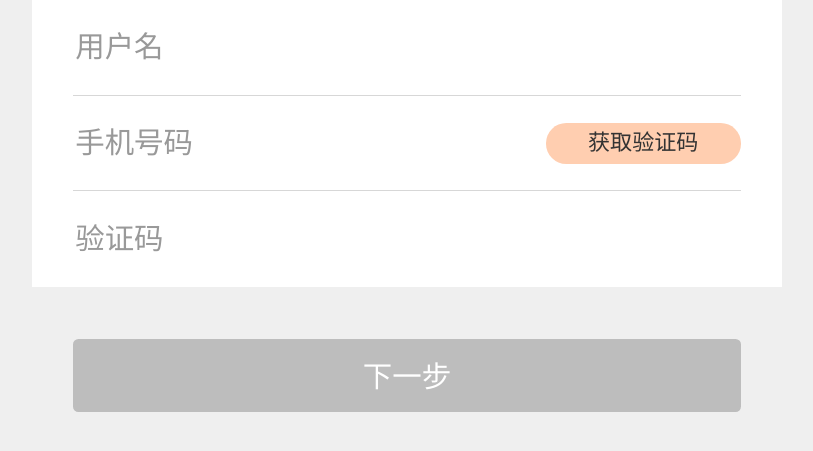
After one commit to BetasPrivate/wxseat, a CakePHP app: the page made by app/View/Users/sign_in.ctp in a window 1280 px wide. The commit adds this page. Shown: the top 451 px of the page, without its empty margins (233-1046 px from the left). Run offline with PHP 8.4 and a stand-in for CakePHP, Linux system fonts and the light colour scheme; the template is opened without the code that fills it, so the values that code supplies are empty; some libraries are stand-ins or nearby versions.

Commit message:
possbile to reg and login

```diff
--- a/app/Config/bootstrap.php
+++ b/app/Config/bootstrap.php
@@ -90,6 +90,8 @@ Cache::config('default', array('engine' => 'File'));
  *
  * ));
  */
+require('../Lib/Utility.php');
+
 Configure::write('Dispatcher.filters', array(
 	'AssetDispatcher',
 	'CacheDispatcher'
--- a/app/Config/routes.php
+++ b/app/Config/routes.php
@@ -25,7 +25,7 @@
  * its action called 'display', and we pass a param to select the view file
  * to use (in this case, /app/View/Pages/home.ctp)...
  */
-	Router::connect('/', array('controller' => 'seats', 'action' => 'index'));
+	Router::connect('/', array('controller' => 'users', 'action' => 'login'));
 /**
  * ...and connect the rest of 'Pages' controller's URLs.
  */
--- /dev/null
+++ b/app/View/Users/get_verfication_code.ctp
@@ -0,0 +1 @@
+<?php echo json_encode($result);?>
--- a/app/View/Users/login.ctp
+++ b/app/View/Users/login.ctp
@@ -87,7 +87,7 @@
             <input type="submit" value="确定"/>
         </form>
         <h2>
-        	<a href="#" class="a_1">找回密码</a>|<a href="zhuce.html" class="a_2">免费注册</a>
+        	<a href="#" class="a_1">找回密码</a>|<a href="/users/signIn" class="a_2">免费注册</a>
         </h2>
     </div>
 </body>
--- /dev/null
+++ b/app/View/Users/sign_in.ctp
@@ -0,0 +1,169 @@
+<!DOCTYPE html PUBLIC "-//W3C//DTD XHTML 1.0 Transitional//EN" "http://www.w3.org/TR/xhtml1/DTD/xhtml1-transitional.dtd">
+<html xmlns="http://www.w3.org/1999/xhtml">
+<head>
+<meta http-equiv="Content-Type" content="text/html; charset=utf-8" />
+<meta name="viewport" content="initial-scale=1.0,user-scalable=no,width=device-width,height=device-height" />
+<meta name="format-detection" content="telephone=no" />
+<link rel="stylesheet" href="/css/common.css" type="text/css"/>
+<title>注册</title>
+<style>
+body {
+	max-width:750px;
+	min-width:320px;
+	margin:0 auto;
+	}
+.home {
+	padding:0 5.5%;
+	background-color:#fff;
+	}
+input[type=text],input[type=tel] {
+	width:100%;
+	height:2.6rem;
+	border:0;
+	outline:none;
+	box-sizing:border-box;
+	appearance:none;
+	-webkit-appearance:none;
+	-moz-appearance:none;
+	-o-appearance:none;
+	border-bottom:solid 1px #d7d7d7;
+	font-size:0.8rem;
+	}
+input[type=text].yanzhengma {
+	border:none;
+	}
+::-webkit-input-placeholder{color:#999;}    /* 使用webkit内核的浏览器 */
+:-moz-placeholder{color:#999;}                  /* Firefox版本4-18 */
+::-moz-placeholder{color:#999;}                  /* Firefox版本19+ */
+:-ms-input-placeholder{color:#999;}
+h2 {
+	position:relative;
+	}
+.get_number {
+	height:1.1rem;
+	line-height:1.1rem;
+	color:#333;
+	width:5.3rem;
+	position:absolute;
+	top:0.75rem;
+	right:0;
+	text-align:center;
+	background-color:#ffceb0;
+	border-radius:0.55rem;
+	-webkit-border-radius:0.55rem;
+	-moz-border-radius:0.55rem;
+	-o-border-radius:0.55rem;
+	font-size:0.6rem;
+	}
+.h28 {
+	height:1.4rem;
+	width:100%;
+	}
+input[type=submit]{
+	width:89%;
+	display:block;
+	margin:0 auto;
+	height:2rem;
+	line-height:2rem;
+	text-align:2rem;
+	background-color:#bdbdbd;
+	color:#fff;
+	border:0;
+	outline:none;
+	box-sizing:border-box;
+	appearance:none;
+	-webkit-appearance:none;
+	-moz-appearance:none;
+	-o-appearance:none;
+	font-size:0.8rem;
+	border-radius:0.15rem;
+	-webkit-border-radius:0.15rem;
+	-moz-border-radius:0.15rem;
+	-o-border-radius:0.15rem;
+	}
+</style>
+</head>
+
+<body>
+	<div class="home">
+    	<form>
+        	<input type="text" id="userName" placeholder="用户名"/>
+            <h2><input type="tel" id="phoneNum" placeholder="手机号码"/><i class="get_number" onclick="getVerficationCode()">获取验证码</i></h2>
+            <input type="text" id="verficationCode" placeholder="验证码" class="yanzhengma"/>
+        </form>
+    </div>
+    <div class="h28"></div>
+    <!--提交表单，或用其他方法跳转-->
+    <a href="#"><input type="submit" value="下一步" onclick="verifyCode()"/></a>
+    <span id="msg" style="color: red;"></span>
+    <script src="/js/jquery-3.2.1.min.js"></script>
+    <script>
+    	var code = 0;
+		var a = document.getElementById('msg');
+    	$(".get_number").click(function(){
+			$(this).text("60s后重新获取");
+			$(this).css({backgroundColor:"#d7d7d7",color:"#999"});
+			$("input[type='submit']").css({backgroundColor:"#ffceb0",color:"#fff"});
+			setTimeout(function(){
+				$(".get_number").text("获取验证码");
+				$(".get_number").css({backgroundColor:"#ffceb0",color:"#333"});
+				$("input[type='submit']").css({backgroundColor:"#bdbdbd",color:"#333"});
+				},60000);
+			});
+    	function getVerficationCode() {
+			var userName = document.getElementById('userName').value.trim();
+			var phoneNum = document.getElementById('phoneNum').value.trim();
+    		var data = {
+    			userName: userName,
+    			phoneNum: phoneNum,
+    		};
+    		console.log(data);
+    		$.ajax({
+    			url: '/users/getVerficationCode',
+    			type: 'POST',
+    			dataType: 'json',
+    			data: data,
+    			success:function(response) {
+    				if (response.status == 1) {
+    					code = response.code;
+    				} else {
+    					a.innerText = response.msg;
+    				}
+    			},
+    			error: function(data) {
+    				console.log(data);
+    			}
+    		})
+    	}
+
+    	function verifyCode() {
+    		var inputCode = document.getElementById('verficationCode').value.trim();
+    		if (inputCode == '') {
+    			a.innerText = '请输入验证码!';
+    			return;
+    		}
+    		if (code != inputCode) {
+    			a.innerText = '验证码输入有误!';
+    			return;
+    		}
+    		var phoneNum = document.getElementById('phoneNum').value.trim();
+    		var userName = document.getElementById('userName').value.trim();
+    		var data = {
+    			phoneNum: phoneNum,
+    			userName: userName,
+    		};
+    		var mapForm = document.createElement("form");
+    		mapForm.style = 'display:none';
+		    mapForm.method = "POST"; // or "post" if appropriate
+		    mapForm.action = "/users/setPasswd";
+		    var mapInput = document.createElement("input");
+		    mapInput.type = "text";
+		    mapInput.name = "userInfo";
+		    mapInput.value = JSON.stringify(data);
+		    mapForm.appendChild(mapInput);
+		    document.body.appendChild(mapForm);
+		    mapForm.submit();
+    	}
+    </script>
+</body>
+</html>
--- /dev/null
+++ b/app/View/Users/submit_reg_info.ctp
@@ -0,0 +1 @@
+<?php echo json_encode($result);?>
```
Also changed, not shown: app/Config/database.php (+14 -14 lines), app/Controller/UsersController.php (+83 -1 lines), app/Lib/Utility.php (added, +172 -0 lines), app/View/Users/set_passwd.ctp (added, +125 -0 lines).
